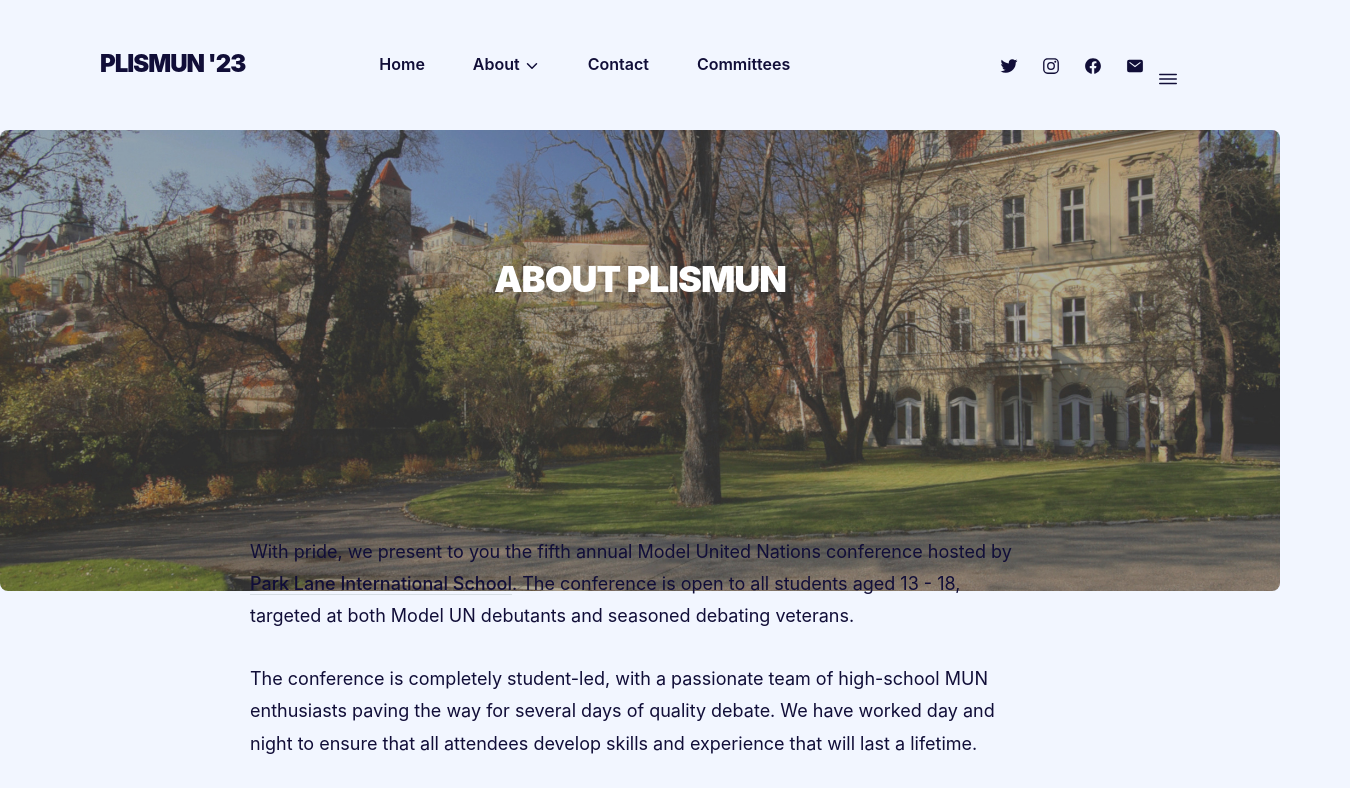
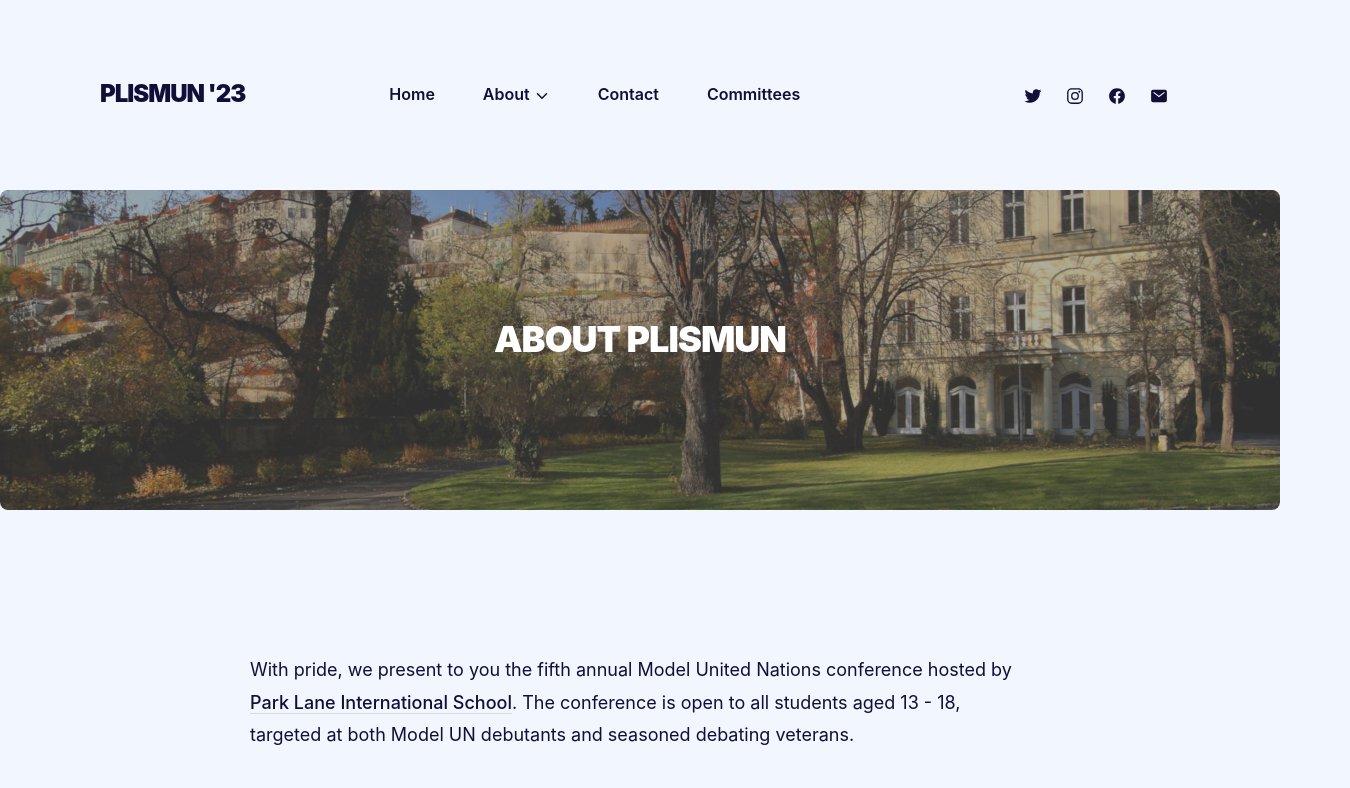
Before and after one commit to oof2win2/plismun, a Next.js app: page /about in a window 1280 px wide. Shown: the top 788 px of the page, 1350 px wide, since content can reach past the window. Built offline with nearby package versions, Linux system fonts and the light colour scheme.

Commit message:
fix(header): center image, padding etc

```diff
--- a/src/components/header.tsx
+++ b/src/components/header.tsx
@@ -10,23 +10,35 @@ type HeaderProps =
       mainPage?: undefined
     }
 
+// TODO: better looks on mobile
+
 export default ({ title, mainPage }: HeaderProps) => {
   return (
     <section
       className="c-hero"
       style={{ paddingBottom: mainPage ? "12vh" : "18vh" }}
     >
-      <div className="container">
-        <div className="bgWrap">
+      <div
+        className="container"
+        style={{
+          width: "100vw",
+          height: "40vh",
+          paddingBottom: mainPage ? "70vh" : "40vh",
+        }}
+      >
+        <div
+          className="bgWrap"
+          style={{
+            height: mainPage ? "70vh" : "40vh",
+          }}
+        >
           <Image
             src={
               mainPage
                 ? "/images/school_img2.jpg"
                 : "/images/school_imgheader.jpg"
             }
-            layout={mainPage ? "fill" : "responsive"}
-            height={mainPage ? undefined : "36vh"}
-            width={"100vw"}
+            layout="fill"
             objectFit="cover"
             className="backgroundImage"
           />
@@ -39,12 +51,17 @@ export default ({ title, mainPage }: HeaderProps) => {
             alignItems: "center",
             paddingTop: "16vh",
             verticalAlign: "sub",
+            position: "absolute",
+            left: 0,
+            width: "100vw",
+            justifyContent: "center",
+            maxWidth: "100vw",
           }}
           className="page animate"
         >
           {mainPage ? (
             <>
-              <Image src="/logolarge.png" height={350} width={350} />
+              <Image src="/images/logolarge.png" height={350} width={350} />
               <h1 style={{ color: "white" }}>JANUARY 26TH - 29RD, 2023</h1>
             </>
           ) : (
--- a/src/components/navbar.tsx
+++ b/src/components/navbar.tsx
@@ -66,7 +66,7 @@ const Navbar = () => {
               {/* nbsp here so it looks good guaranteed */}
               <h3>PLISMUN&nbsp;'23</h3>
             </div>
-            <nav className={`main-nav ${navIsOpen && "is-open"}`}>
+            <nav className={`main-nav${navIsOpen ? " is-open" : ""}`}>
               <div className="main-nav__box">
                 <div
                   className="nav__icon-close"
@@ -91,6 +91,7 @@ const Navbar = () => {
                                   ? " active-link"
                                   : "")
                               }
+                              onClick={() => setNavIsOpen(false)}
                             >
                               {page.title}
                             </a>
@@ -119,6 +120,7 @@ const Navbar = () => {
                                         ? " active-link"
                                         : "")
                                     }
+                                    onClick={() => setNavIsOpen(false)}
                                   >
                                     {pg.title}
                                   </a>
@@ -204,11 +206,8 @@ const Navbar = () => {
               </div>
             </nav>
             <div className="nav-button" onClick={() => setNavIsOpen(true)}>
-              <ion-icon
-                className="nav__icon nav__icon-menu"
-                name="menu-outline"
-              />
-              <i className="nav__icon nav__icon-menu ion ion-md-menu"></i>
+              <ion-icon class="nav_button nav__icon-menu" name="menu-outline" />
+              {/* <i className="nav__icon nav__icon-menu ion ion-md-menu"></i> */}
             </div>
           </div>
         </div>
--- a/src/styles/3-modules/header.scss
+++ b/src/styles/3-modules/header.scss
@@ -157,11 +157,13 @@
 .main-nav__box {
   display: flex;
   align-items: center;
+	// padding: 48px $base-spacing-unit 20px;
+	padding: 30px 10px;
 
   .nav__icon-close {
     position: absolute;
-    top: 20px;
-    right: 40px;
+    // top: 20px;
+    right: 35px;
     display: none;
     align-items: center;
     justify-content: center;
@@ -323,7 +325,7 @@
     display: none;
   }
 
-  @media only screen and (max-width: $desktop) {
+  @media only all and (max-width: $desktop) {
     margin-left: auto;
 
     .nav__icon-menu {
--- a/src/styles/styles.scss
+++ b/src/styles/styles.scss
@@ -28,7 +28,7 @@
 .bgWrap {
 	position: absolute;
 	left: 0;
-  height: 100vh;
+  height: 60vh;
   width: 100vw;
   overflow: hidden;
   z-index: -1;
```
